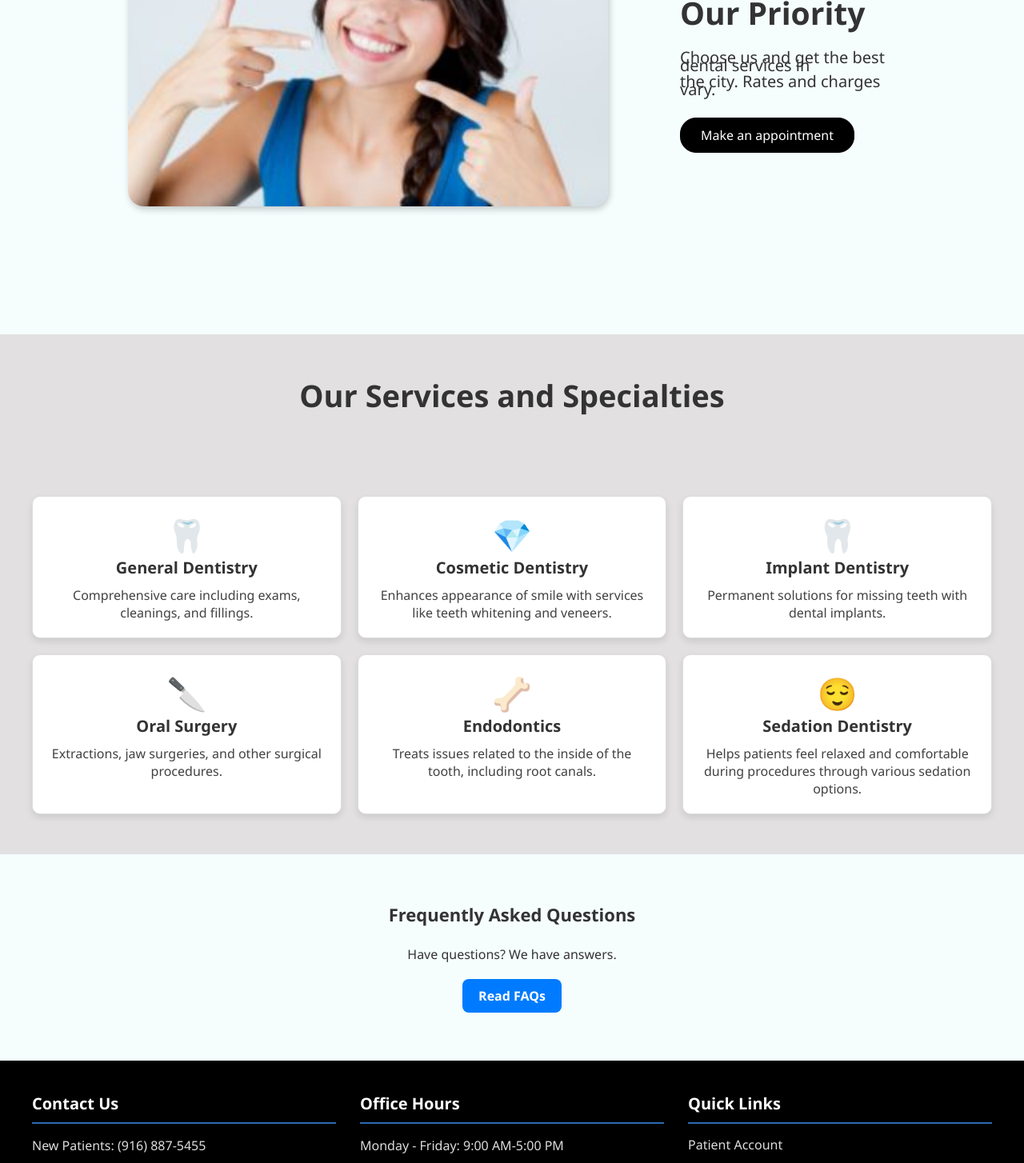
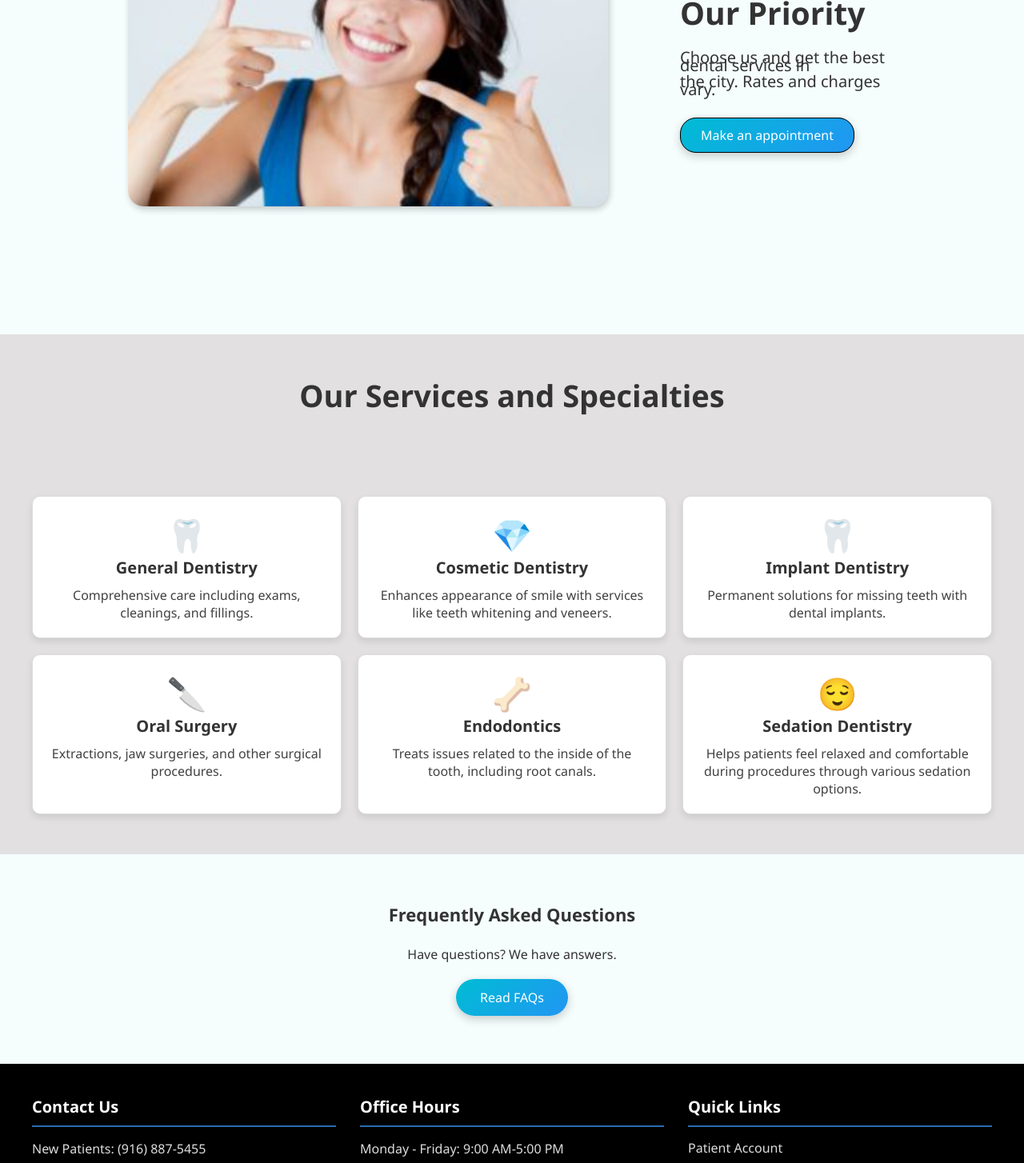
Before and after one commit to FrazzAhmed1/DiverseSmile, a React app in the folder frontend/DiverseSmile/: page / in a window 1280 px wide. Shown: the part 492-1946 px from the top of the page at 80% size. Built offline with nearby package versions, Linux system fonts and the light colour scheme; the HTML template or start-up script is replaced by a standard one.

Commit message:
Update Home.css

```diff
--- a/frontend/DiverseSmile/src/styles/Home.css
+++ b/frontend/DiverseSmile/src/styles/Home.css
@@ -34,7 +34,8 @@
 }
 
 .nav-buttons button,
-.nav-btn {
+.nav-btn,
+.appointment-btn {
   background: linear-gradient(135deg, #00bcd4, #2196f3);
   color: white;
   border: none;
@@ -47,18 +48,17 @@
   text-decoration: none;
   transition: 0.3s ease;
   box-shadow: 0 4px 12px rgba(0, 0, 0, 0.2);
+  outline: none;
 }
 
 .nav-buttons button:hover,
-.nav-btn:hover {
+.nav-btn:hover,
+.appointment-btn:hover {
   transform: translateY(-2px);
   box-shadow: 0 6px 16px rgba(0, 0, 0, 0.3);
   opacity: 0.95;
 }
 
-
-
-/* Main content styling */
 .home-container {
   display: flex;
   flex-direction: column;
@@ -248,15 +248,21 @@
 .faq-btn {
   margin-top: 20px;
   display: inline-block;
-  background-color: #007bff;
+  background: linear-gradient(135deg, #00bcd4, #2196f3);
   color: white;
-  padding: 10px 20px;
-  border-radius: 8px;
+  padding: 12px 30px;
+  border: none;
+  border-radius: 40px;
+  font-size: 16px;
+  font-weight: 500;
+  cursor: pointer;
   text-decoration: none;
-  font-weight: bold;
-  transition: background 0.3s ease;
+  transition: 0.3s ease;
+  box-shadow: 0 4px 12px rgba(0, 0, 0, 0.2);
 }
 
 .faq-btn:hover {
-  background-color: #005bb5;
+  transform: translateY(-2px);
+  box-shadow: 0 6px 16px rgba(0, 0, 0, 0.3);
+  opacity: 0.95;
 }
```
